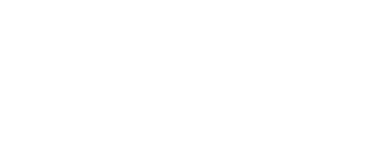
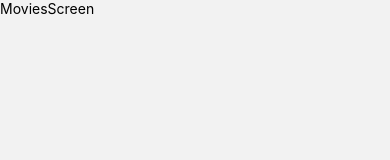
Before and after one commit to Yuhyeon0516/ReactNative-MovieReminder-RNCLI, a React Native app: screen /Movies in a window 390 px wide. Shown: the top 160 px of the page. Built offline with nearby package versions, Linux system fonts and the light colour scheme.

Commit message:
Created stack navigator

```diff
--- a/App.tsx
+++ b/App.tsx
@@ -1,9 +1,19 @@
+import {NavigationContainer} from '@react-navigation/native';
+import {createNativeStackNavigator} from '@react-navigation/native-stack';
 import React from 'react';
+import {RootStackParamList} from './src/types';
+import MoviesScreen from './src/screens/Movies/MoviesScreen';
+
+const Stack = createNativeStackNavigator<RootStackParamList>();
 
 function App(): JSX.Element {
-  return <></>;
+    return (
+        <NavigationContainer>
+            <Stack.Navigator screenOptions={{headerShown: false}}>
+                <Stack.Screen name="Movies" component={MoviesScreen} />
+            </Stack.Navigator>
+        </NavigationContainer>
+    );
 }
 
 export default App;
-
-//com.yuhyeon.moviereminder
--- /dev/null
+++ b/src/screens/Movies/MoviesScreen.tsx
@@ -0,0 +1,10 @@
+import React from 'react';
+import {View, Text} from 'react-native';
+
+export default function MoviesScreen() {
+    return (
+        <View>
+            <Text>MoviesScreen</Text>
+        </View>
+    );
+}
--- /dev/null
+++ b/src/types.ts
@@ -0,0 +1,3 @@
+export type RootStackParamList = {
+    Movies: undefined;
+};
```
Also changed, not shown: .prettierrc.js.
